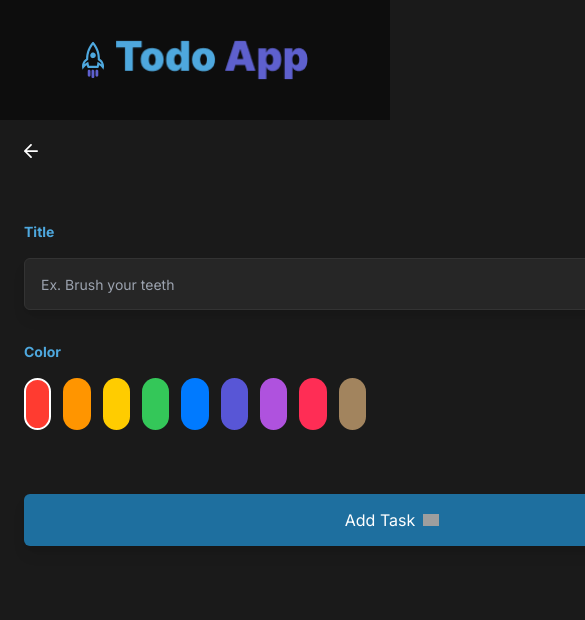
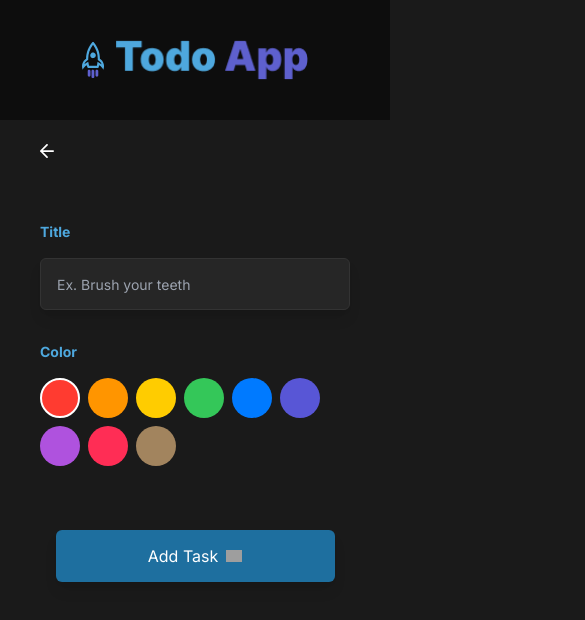
Before and after one commit to syedishmam426/Front-End, a Next.js app: page /create-task in a window 390 px wide. Shown: the top 620 px of the page, 585 px wide, since content can reach past the window. Built offline with nearby package versions, Linux system fonts and the light colour scheme; grey boxes are pictures that could not be loaded.

Commit message:
responsiveness

```diff
--- a/app/components/Button/Button.tsx
+++ b/app/components/Button/Button.tsx
@@ -5,7 +5,7 @@ export default function Button({ text, onClick, iconSrc, iconAlt = "", iconSize
     return (
         <button
             onClick={onClick}
-            className="bg-toDoButtonBlue text-white py-2 px-4 rounded-md shadow-lg h-[52px] w-[736px] flex items-center justify-center gap-x-2"
+            className="w-[90%] sm:w-[80%] md:w-[60%] lg:w-[70%] max-w-[736px] h-[52px] bg-toDoButtonBlue text-white py-2 px-4 rounded-md shadow-lg flex items-center justify-center gap-x-2"
         >
             {text}
             {iconSrc && <Image src={iconSrc} alt={iconAlt} width={iconSize} height={iconSize} />}
--- a/app/components/TaskForm/TaskForm.tsx
+++ b/app/components/TaskForm/TaskForm.tsx
@@ -25,7 +25,7 @@ export default function TaskForm({ mode, initialTask, onSubmit }: TaskFormProps)
     }, [task, onSubmit, router]);
 
     return (
-        <div>
+        <div className="px-4 sm:px-6 md:px-8">
             {/* Back Button */}
             <Image
                 onClick={() => router.push("/")}
@@ -43,19 +43,21 @@ export default function TaskForm({ mode, initialTask, onSubmit }: TaskFormProps)
                     type="text"
                     value={task.title}
                     onChange={(e) => setTask({ ...task, title: e.target.value })}
-                    className="bg-[#262626] py-2 px-4 rounded-md shadow-lg h-[52px] w-[736px] text-sm border border-[#333333]"
+                    className="bg-[#262626] py-2 px-4 rounded-md shadow-lg h-[52px] w-full max-w-[736px] text-sm border border-[#333333]"
                     placeholder="Ex. Brush your teeth"
+                    maxLength={150}
                 />
             </div>
 
             {/* Color Picker (Preselect Current Color) */}
             <div className="mt-8">
                 <h2 className="text-[#4EA8DE] mb-4 text-sm font-bold">Color</h2>
-                <div className="flex space-x-3">
+                <div className="flex flex-wrap gap-2 sm:gap-3">
                     {COLOR_OPTIONS.map((color) => (
                         <button
                             key={color}
-                            className={`w-[52px] h-[52px] rounded-full border-2 ${task.color === color ? "border-white" : "border-transparent"}`}
+                            className={`w-10 h-10 sm:w-[42px] sm:h-[42px] md:w-[52px] md:h-[52px] rounded-full border-2
+                        ${task.color === color ? "border-white" : "border-transparent"}`}
                             style={{ backgroundColor: color }}
                             onClick={() => setTask({ ...task, color })}
                         />
@@ -64,9 +66,15 @@ export default function TaskForm({ mode, initialTask, onSubmit }: TaskFormProps)
             </div>
 
             {/* Submit Button */}
-            <div className="mt-16">
-                <Button text={mode === "edit" ? "Save" : "Add Task"} onClick={handleSubmit} iconSrc="/circled-plus.svg" iconAlt="Submit Task" />
+            <div className="mt-16 flex items-center justify-center">
+                <Button
+                    text={mode === "edit" ? "Save" : "Add Task"}
+                    onClick={handleSubmit}
+                    iconSrc="/circled-plus.svg"
+                    iconAlt="Submit Task"
+                />
             </div>
         </div>
+
     );
 }
--- /dev/null
+++ b/app/components/ToDoList/NoTasksInfo.tsx
@@ -0,0 +1,16 @@
+import Image from "next/image";
+
+export default function NoTasksInfo() {
+    return (
+        <div className="flex flex-col items-center text-white text-center p-6 rounded-lg mt-16 gap-3">
+            <Image
+                src="/clipboard.svg"
+                alt="Clipboard"
+                width={56}
+                height={56}
+            />
+            <h2 className="text-lg text-gray-400 font-bold">You don't have any tasks registered yet.</h2>
+            <p className="text-sm text-gray-400">Create tasks and organize your to-do items</p>
+        </div>
+    );
+}
--- a/app/components/ToDoList/Task.tsx
+++ b/app/components/ToDoList/Task.tsx
@@ -4,17 +4,17 @@ import { TaskProps } from "../../types/globals.d";
 
 export default function ToDoList({ task, handleDelete, handleComplete }: TaskProps) {
     return (
-        <li
-            key={task.id}
-            className="flex items-center justify-between bg-[#262626] p-4 rounded-lg shadow-md h-[72px] w-full"
-        >
+        <li key={task.id} className="flex items-center justify-between bg-[#262626] p-4 rounded-lg shadow-md w-full">
             {/* Entire Task is Clickable (Excluding Buttons) */}
             <Link
                 href={`/edit-task?id=${task.id}&title=${encodeURIComponent(task.title)}&color=${encodeURIComponent(task.color)}`}
-                className="flex items-center justify-between w-full px-4 py-2"
+                className="flex items-center justify-between w-full px-4 py-2 min-w-0"
             >
-                <div className="flex items-center">
-                    <button onClick={(e) => { e.preventDefault(); handleComplete(task.id, task.completed); }} className="mr-3">
+                <div className="flex items-center min-w-0 w-full">
+                    <button
+                        onClick={(e) => { e.preventDefault(); handleComplete(task.id, task.completed); }}
+                        className="mr-3"
+                    >
                         <Image
                             src={task.completed ? "/checkbox-checked.svg" : "/checkbox-unchecked.svg"}
                             alt={task.completed ? "Completed" : "Incomplete"}
@@ -22,7 +22,13 @@ export default function ToDoList({ task, handleDelete, handleComplete }: TaskPro
                             height={17}
                         />
                     </button>
-                    <span className={task.completed ? "line-through text-gray-500" : "text-white"}>
+
+                    {/* Ensure Text Wraps */}
+                    <span
+                        className={`flex-1 min-w-0 break-words ${
+                            task.completed ? "line-through text-gray-500" : "text-white"
+                        }`}
+                    >
                         {task.title}
                     </span>
                 </div>
--- a/app/components/ToDoList/ToDoList.tsx
+++ b/app/components/ToDoList/ToDoList.tsx
@@ -6,6 +6,7 @@ import TasksSummary from "./TasksSummary";
 import Task from "./Task";
 import Button from "../Button/Button";
 import { sortCompletedTasksToBottom } from "../../utils/taskUtils";
+import NoTasksInfo from "./NoTasksInfo";
 
 export default function ToDoList({ tasks, tasksCompleted, tasksCount }: Tasks) {
     const router = useRouter();
@@ -47,7 +48,10 @@ export default function ToDoList({ tasks, tasksCompleted, tasksCount }: Tasks) {
 
     const handleToggleCompleteTask = useCallback(async (id: string, completed: boolean) => {
         setTasksData(prev => {
-            const updatedTasks = prev.tasks.map(task => task.id === id ? { ...task, completed: !completed } : task);
+            const updatedTasks = prev.tasks.map(task =>
+                task.id === id ? { ...task, completed: !completed } : task
+            );
+
             return {
                 ...prev,
                 tasks: sortCompletedTasksToBottom(updatedTasks),
@@ -56,29 +60,51 @@ export default function ToDoList({ tasks, tasksCompleted, tasksCount }: Tasks) {
         });
 
         try {
+            const task = tasksData.tasks.find(task => task.id === id);
+            if (!task) return;
+
             await fetch(`${process.env.NEXT_PUBLIC_API_URL}/tasks/${id}`, {
                 method: "PUT",
                 headers: { "Content-Type": "application/json" },
-                body: JSON.stringify({ completed: !completed }),
+                body: JSON.stringify({
+                    title: task.title,
+                    color: task.color,
+                    completed: !completed,
+                }),
             });
         } catch (error) {
             console.error("Failed to update task status", error);
         }
-    }, []);
+    }, [tasksData.tasks]);
+
 
     return (
-        <div className="mt-6 relative">
-            <span className="fixed left-1/2 -translate-x-1/2 bottom-[1085px]">
-                <Button text="Create Task" onClick={() => router.push("/create-task")} iconSrc="/circled-plus.svg" iconAlt="Add Task" />
-            </span>
+<div className="mt-6 relative flex flex-col items-center">
+    {/* ✅ Button stays inside wrapper, ensuring it remains aligned */}
+    <div className="absolute -top-6 sm:-top-10 md:-top-14 lg:-top-16 flex justify-center w-full">
+        <Button
+            text="Create Task"
+            onClick={() => router.push("/create-task")}
+            iconSrc="/circled-plus.svg"
+            iconAlt="Add Task"
+            className="w-[90%] sm:w-[80%] md:w-[60%] lg:w-[50%] max-w-[736px] h-[52px]"
+        />
+    </div>
+
     <div className="max-w-3xl mx-auto mt-[52px]">
         <TasksSummary tasksCompleted={tasksData.tasksCompleted} tasksCount={tasksData.tasksCount} />
+        {tasksData.tasks.length > 0 ? (
             <ul className="mt-4 space-y-3">
                 {tasksData.tasks.map(task => (
                     <Task key={task.id} task={task} handleDelete={handleDeleteTask} handleComplete={handleToggleCompleteTask} />
                 ))}
             </ul>
+        ) : (
+            <NoTasksInfo />
+        )}
     </div>
 </div>
+
+
     );
 }
```
Also changed, not shown: public/clipboard.svg (added). Lines whose indentation alone changed are shown as unchanged.
